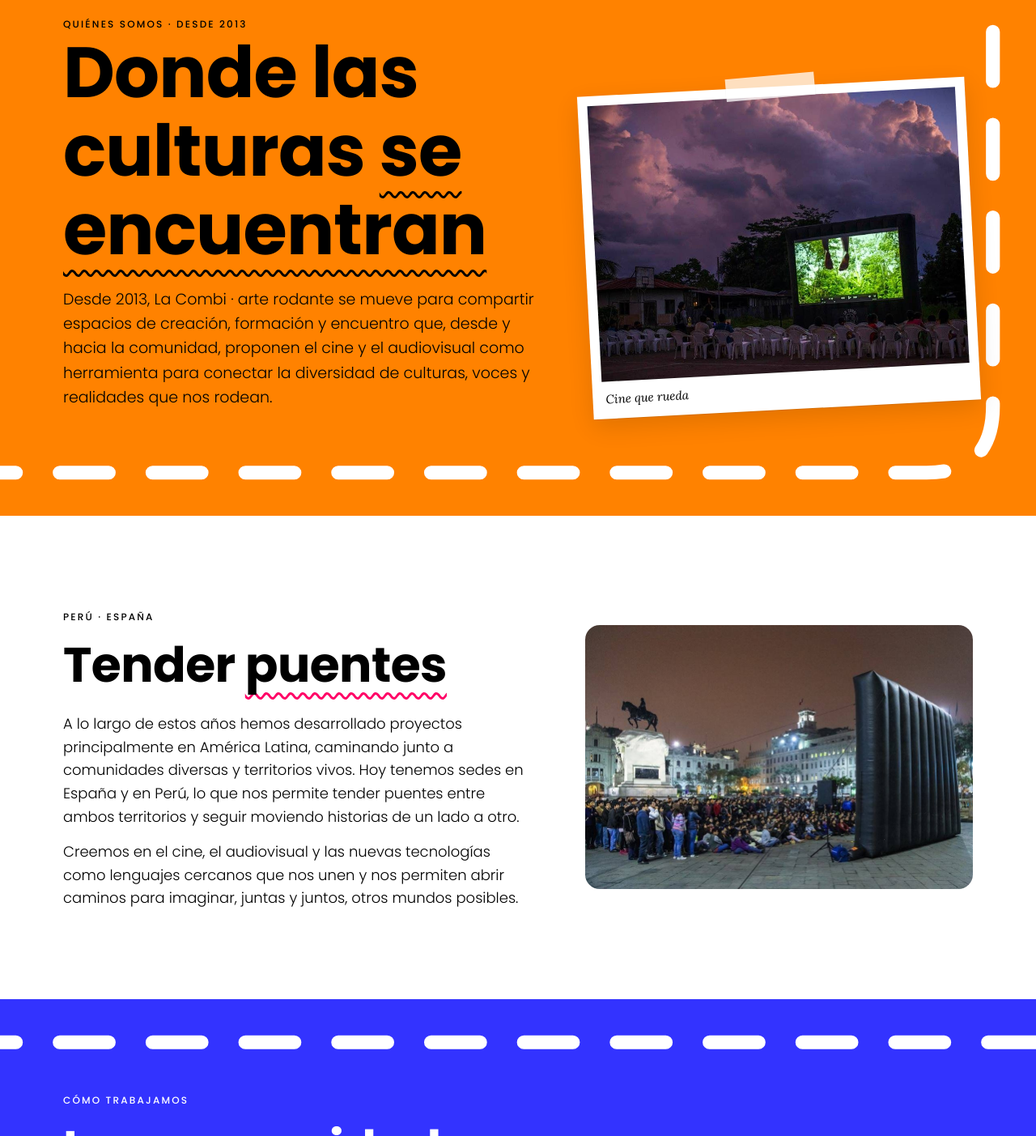
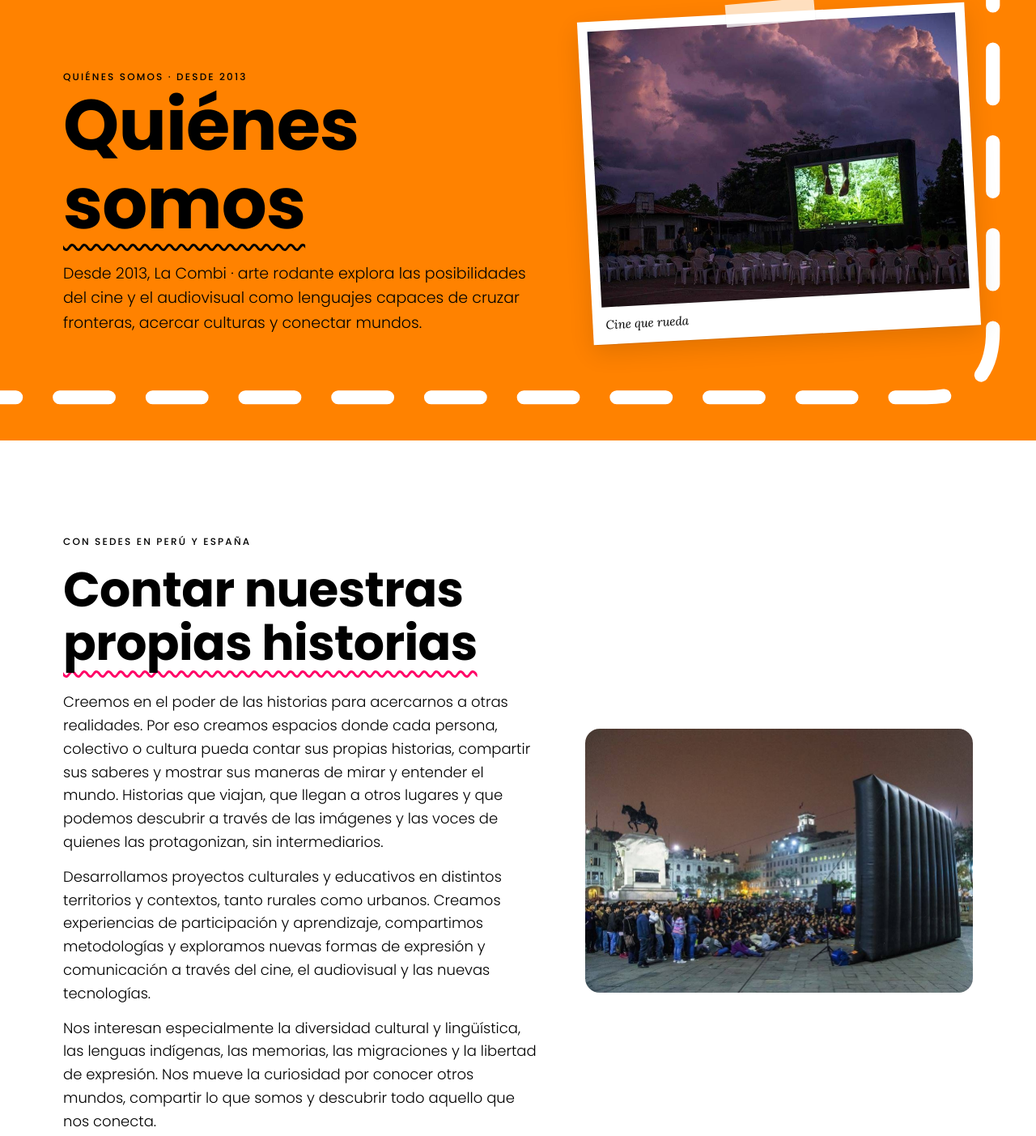
Before and after one commit to Censurados-web/lacombi-web, a plain HTML site: page quienes-somos.html in a window 1280 px wide. Shown: the part 152-1555 px from the top of the page at 81% size. Drawn offline with Linux system fonts and the light colour scheme.

Commit message:
Quiénes somos: nuevo texto
Co-Authored-By: Claude Opus 5.5 <noreply@anthropic.com>
Claude-Session: https://claude.ai/code/session_01WcrHSvfgZrBgRVbzVZe3NF

```diff
--- a/quienes-somos.html
+++ b/quienes-somos.html
@@ -39,8 +39,8 @@
     <div class="wrap dos">
       <div>
         <span class="etiqueta">Quiénes somos · desde 2013</span>
-        <h1>Donde las culturas <span class="ondas negro">se encuentran</span></h1>
-        <p>Desde 2013, La Combi · arte rodante se mueve para compartir espacios de creación, formación y encuentro que, desde y hacia la comunidad, proponen el cine y el audiovisual como herramienta para conectar la diversidad de culturas, voces y realidades que nos rodean.</p>
+        <h1>Quiénes <span class="ondas negro">somos</span></h1>
+        <p>Desde 2013, La Combi · arte rodante explora las posibilidades del cine y el audiovisual como lenguajes capaces de cruzar fronteras, acercar culturas y conectar mundos.</p>
       </div>
       <figure class="polaroid"><img src="assets/fotos/pantalla-amazonia.jpg" alt="Pantalla de cine al aire libre en la Amazonía"><figcaption>Cine que rueda</figcaption></figure>
     </div>
@@ -49,11 +49,13 @@
   <section class="bloque f-blanco">
     <div class="wrap dos" style="align-items:center">
       <div>
-        <span class="etiqueta">Perú · España</span>
-        <h2 class="titulo">Tender <span class="ondas">puentes</span></h2>
+        <span class="etiqueta">Con sedes en Perú y España</span>
+        <h2 class="titulo">Contar nuestras <span class="ondas">propias historias</span></h2>
         <div class="texto">
-          <p>A lo largo de estos años hemos desarrollado proyectos principalmente en América Latina, caminando junto a comunidades diversas y territorios vivos. Hoy tenemos sedes en España y en Perú, lo que nos permite tender puentes entre ambos territorios y seguir moviendo historias de un lado a otro.</p>
-          <p>Creemos en el cine, el audiovisual y las nuevas tecnologías como lenguajes cercanos que nos unen y nos permiten abrir caminos para imaginar, juntas y juntos, otros mundos posibles.</p>
+          <p>Creemos en el poder de las historias para acercarnos a otras realidades. Por eso creamos espacios donde cada persona, colectivo o cultura pueda contar sus propias historias, compartir sus saberes y mostrar sus maneras de mirar y entender el mundo. Historias que viajan, que llegan a otros lugares y que podemos descubrir a través de las imágenes y las voces de quienes las protagonizan, sin intermediarios.</p>
+          <p>Desarrollamos proyectos culturales y educativos en distintos territorios y contextos, tanto rurales como urbanos. Creamos experiencias de participación y aprendizaje, compartimos metodologías y exploramos nuevas formas de expresión y comunicación a través del cine, el audiovisual y las nuevas tecnologías.</p>
+          <p>Nos interesan especialmente la diversidad cultural y lingüística, las lenguas indígenas, las memorias, las migraciones y la libertad de expresión. Nos mueve la curiosidad por conocer otros mundos, compartir lo que somos y descubrir todo aquello que nos conecta.</p>
+          <p><b>Porque cada cultura tiene historias que contar y miradas que compartir. Y el cine nos permite encontrarnos en ellas.</b></p>
         </div>
       </div>
       <img class="cartel" src="assets/fotos/plaza-lima.jpg" alt="Pantalla inflable en una plaza de Lima" loading="lazy">
```
